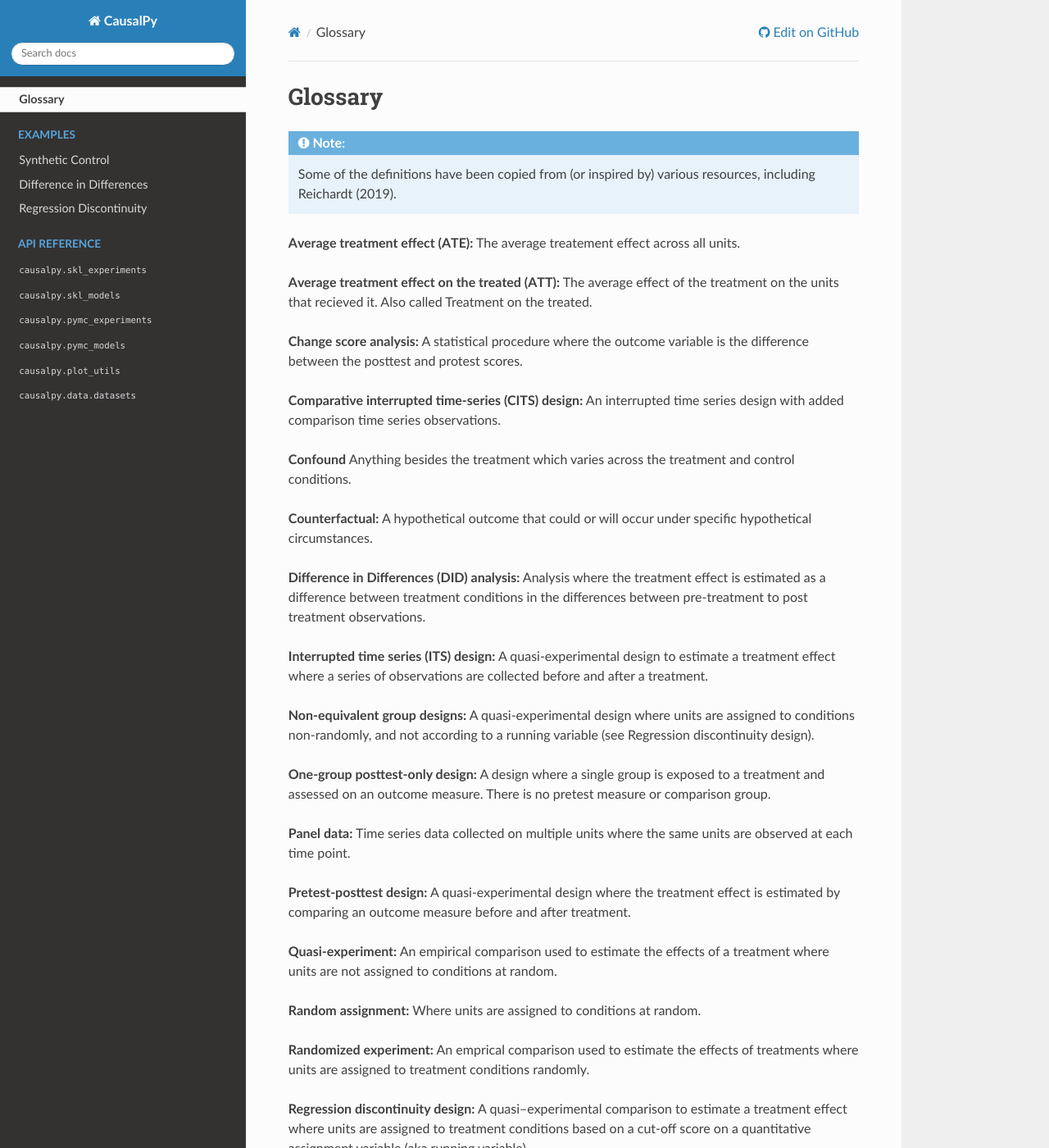
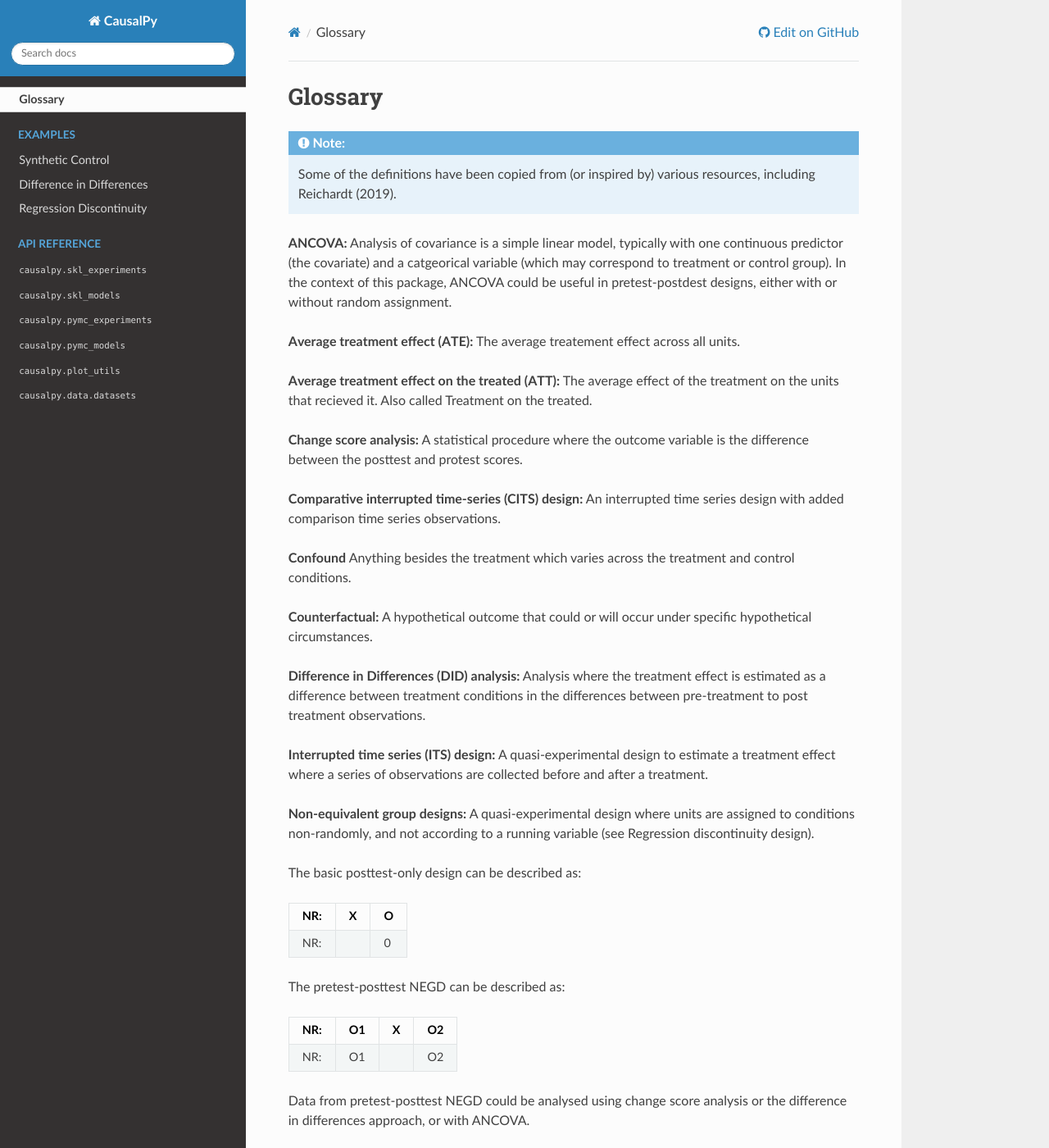
Before and after one commit to pymc-labs/CausalPy, a Sphinx documentation site: the page built from docs/glossary.md, in a window 1280 px wide and 1400 px high. Shown: the whole window at 82% size. Built offline with Sphinx 7.4.7 and the Read the Docs theme 2.0.0, drawn with Linux system fonts in a browser that asks for light colours.

Commit message:
update glossary

```diff
--- a/docs/glossary.md
+++ b/docs/glossary.md
@@ -4,6 +4,9 @@
 <p class="title">Note:</p>
 Some of the definitions have been copied from (or inspired by) various resources, including Reichardt (2019).
 </div>
+
+
+**ANCOVA:** Analysis of covariance is a simple linear model, typically with one continuous predictor (the covariate) and a catgeorical variable (which may correspond to treatment or control group). In the context of this package, ANCOVA could be useful in pretest-postdest designs, either with or without random assignment.
 
 **Average treatment effect (ATE):** The average treatement effect across all units.
 
@@ -22,6 +25,20 @@ Some of the definitions have been copied from (or inspired by) various resources
 **Interrupted time series (ITS) design:** A quasi-experimental design to estimate a treatment effect where a series of observations are collected before and after a treatment.
 
 **Non-equivalent group designs:** A quasi-experimental design where units are assigned to conditions non-randomly, and not according to a running variable (see Regression discontinuity design).
+
+The basic posttest-only design can be described as:
+
+| NR: | X | O |
+|-----|---|---|
+| NR: |   | 0 |
+
+The pretest-posttest NEGD can be described as:
+
+| NR: | O1 | X | O2 |
+|-----|----|---|----|
+| NR: | O1 |   | O2 |
+
+Data from pretest-posttest NEGD could be analysed using change score analysis or the difference in differences approach, or with ANCOVA.
 
 **One-group posttest-only design:** A design where a single group is exposed to a treatment and assessed on an outcome measure. There is no pretest measure or comparison group.
 
```
